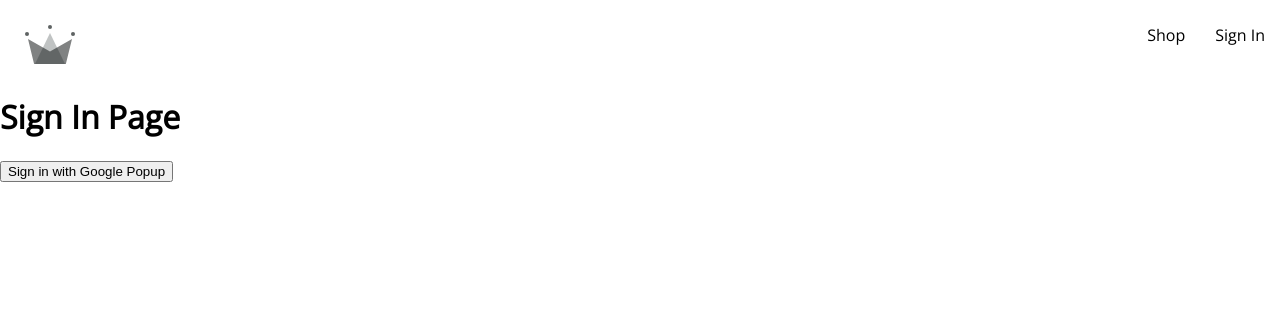
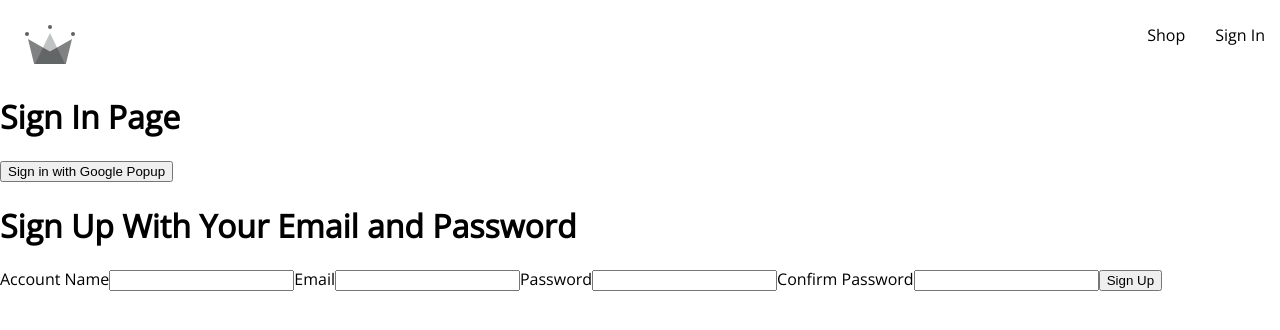
Before and after one commit to tduyphat/Drip_Store_E_Commerce, a React (Create React App) app: page /sign-in in a window 1280 px wide. Shown: the top 330 px of the page. Built offline with nearby package versions, Linux system fonts and the light colour scheme.

Commit message:
add sign in form

```diff
--- /dev/null
+++ b/src/components/sign-up-form/sign-up-form.component.jsx
@@ -0,0 +1,43 @@
+import { useState } from "react";
+
+const defaultFormFields = {
+    displayName: '',
+    email: '',
+    password: '',
+    confirmPassword: '',
+}
+
+const SignUpForm = () => {
+    const [formFields, setFormFields] = useState(defaultFormFields)
+    const { displayName, email, password, confirmPassword } = formFields
+
+    console.log(formFields)
+
+    const handleChange = (event) => {
+        const { name, value } = event.target
+
+        setFormFields({ ...formFields, [name]: value })
+    }
+
+    return (
+        <div>
+            <h1>Sign Up With Your Email and Password</h1>
+            <form onSubmit={() => { }}>
+                <label>Account Name</label>
+                <input type='text' required onChange={handleChange} name='displayName' value={displayName} />
+
+                <label>Email</label>
+                <input type='email' required onChange={handleChange} name='email' value={email} />
+
+                <label>Password</label>
+                <input type='password' required onChange={handleChange} name='password' value={password} />
+
+                <label>Confirm Password</label>
+                <input type='password' required onChange={handleChange} name='confirmPassword' value={confirmPassword} />
+                <button type='submit'>Sign Up</button>
+            </form>
+        </div>
+    )
+}
+
+export default SignUpForm;
--- a/src/routes/sign-in/sign-in.component.jsx
+++ b/src/routes/sign-in/sign-in.component.jsx
@@ -1,6 +1,13 @@
-import { signInWithGooglePopup, createUserDocumentFromAuth } from "../../utils/firebase/firebase.utils";
+import {
+    signInWithGooglePopup,
+    signInWithGoogleRedirect,
+    createUserDocumentFromAuth,
+} from "../../utils/firebase/firebase.utils";
+
+import SignUpForm from "../../components/sign-up-form/sign-up-form.component";
 
 const SignIn = () => {
+
     const logGoogleUser = async () => {
         const { user } = await signInWithGooglePopup()
         const userDocRef = await createUserDocumentFromAuth(user)
@@ -10,6 +17,7 @@
         <div>
             <h1>Sign In Page</h1>
             <button onClick={logGoogleUser}>Sign in with Google Popup</button>
+            <SignUpForm />
         </div>
     )
 }
--- a/src/utils/firebase/firebase.utils.js
+++ b/src/utils/firebase/firebase.utils.js
@@ -23,13 +23,15 @@
 
 const firebaseApp = initializeApp(firebaseConfig)
 
-const provider = new GoogleAuthProvider()
-provider.setCustomParameters({
+const googleProvider = new GoogleAuthProvider()
+
+googleProvider.setCustomParameters({
     prompt: "select_account"
 })
 
 export const auth = getAuth()
-export const signInWithGooglePopup = () => signInWithPopup(auth, provider)
+export const signInWithGooglePopup = () => signInWithPopup(auth, googleProvider)
+export const signInWithGoogleRedirect = () => signInWithRedirect(auth, googleProvider)
 
 export const db = getFirestore()
 
```
